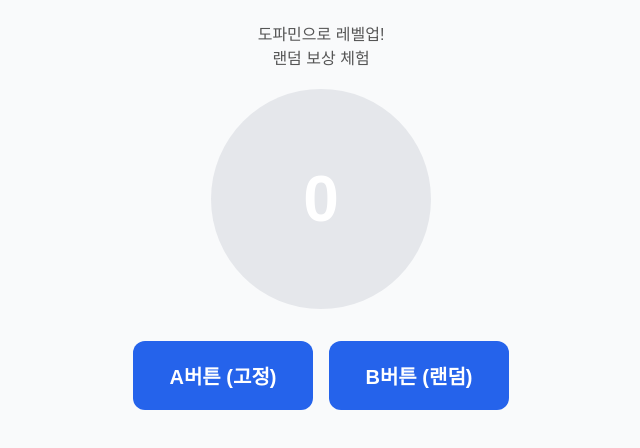
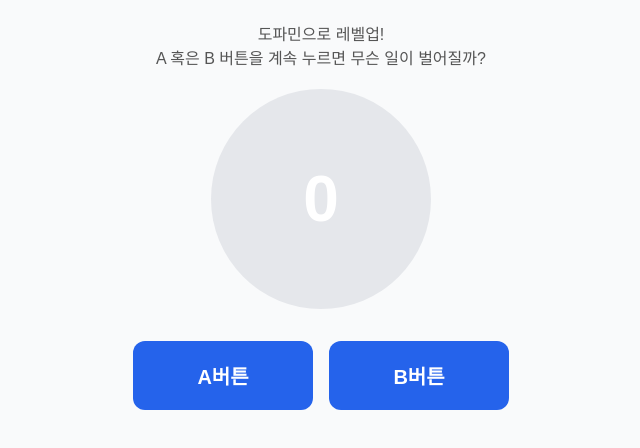
Before and after one commit to frdytheme/Skinner-Box-Lab---, a plain HTML site: page index.html in a window 1280 px wide. Shown: the part 222-670 px from the top of the page, without its empty margins (319-959 px from the left). Drawn offline with Linux system fonts and the light colour scheme.

Commit message:
문구 수정

```diff
--- a/index.html
+++ b/index.html
@@ -83,13 +83,13 @@
 </head>
 <body>
   <h1>🐭 Skinner Box Lab</h1>
-  <p>도파민으로 레벨업!<br>랜덤 보상 체험</p>
+  <p>도파민으로 레벨업!<br>A 혹은 B 버튼을 계속 누르면 무슨 일이 벌어질까?</p>
 
   <div class="circle" id="circle">0</div>
 
   <div class="btn-group">
-    <button id="frBtn">A버튼 (고정)</button>
-    <button id="vrBtn">B버튼 (랜덤)</button>
+    <button id="frBtn">A버튼</button>
+    <button id="vrBtn">B버튼</button>
   </div>
 
 <script>
```
